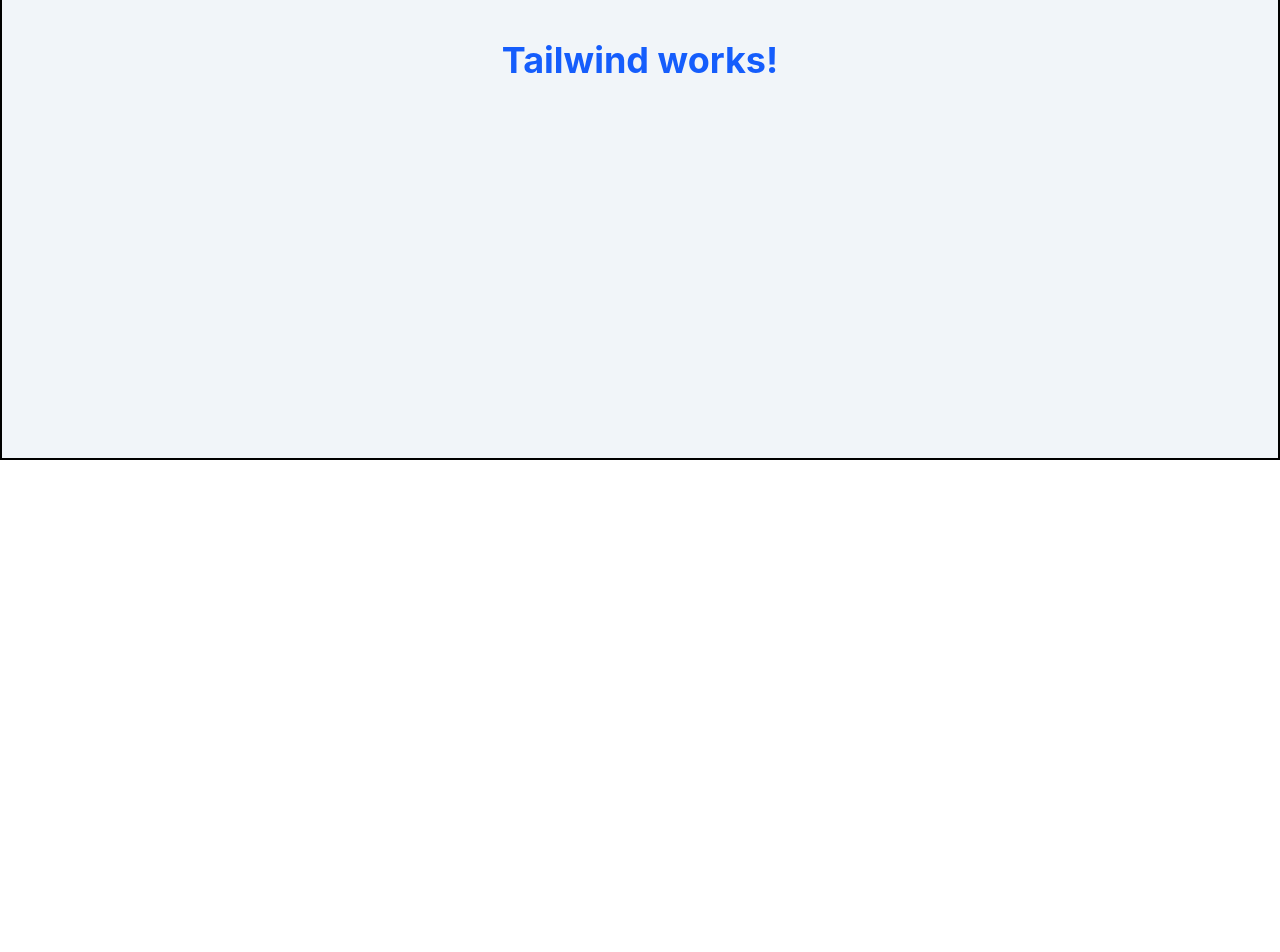
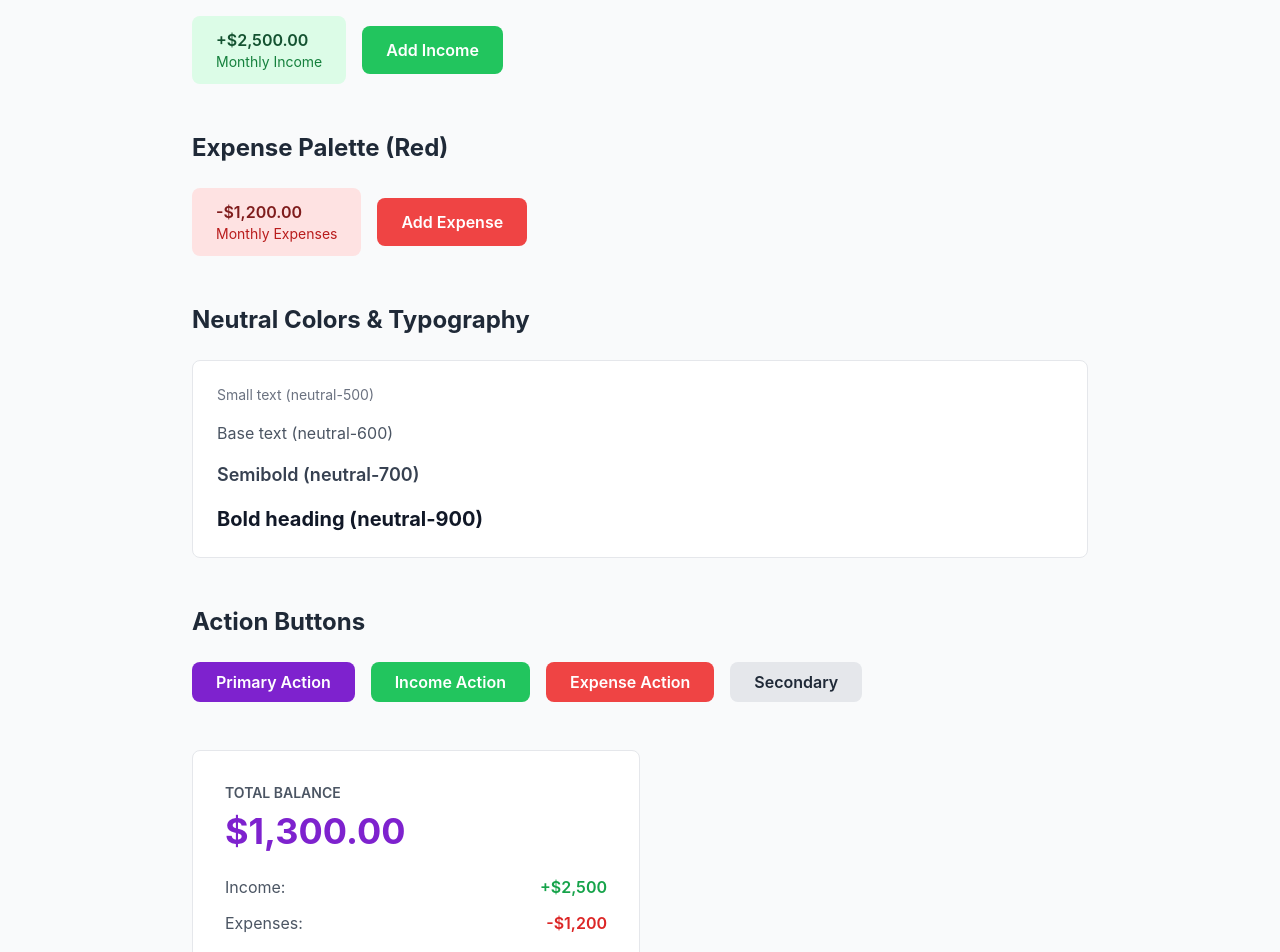
Before and after one commit to spkarthi/FinanceFlow, a React (Vite) app: page / in a window 1280 px wide. Shown: the part 340-1292 px from the top of the page. Before the commit the page ends 800 px from the top, so only its background shows below. Built offline with nearby package versions, Linux system fonts and the light colour scheme.

Commit message:
remove hardcoded values

```diff
--- a/src/App.jsx
+++ b/src/App.jsx
@@ -1,14 +1,99 @@
 import { useState } from 'react'
-import reactLogo from './assets/react.svg'
-import viteLogo from './assets/vite.svg'
-import heroImg from './assets/hero.png'
 
 function App() {
   return (
-    <div className="flex items-center justify-center h-screen border-2 bg-slate-100">
-      <h1 className="text-4xl font-bold text-blue-600">
-        Tailwind works!
-      </h1>
+    <div className="min-h-screen bg-neutral-50 p-8">
+      {/* Header */}
+      <div className="max-w-4xl mx-auto">
+        <h1 className="text-4xl font-bold text-neutral-900 mb-2">FinanceFlow</h1>
+        <p className="text-lg text-neutral-600 mb-12">Design System & Color Palette Demo (Tailwind Utility Classes)</p>
+
+        {/* Primary Color Palette */}
+      <div className="mb-12">
+        <h2 className="text-2xl font-bold text-neutral-800 mb-6">Primary Palette (Purple)</h2>
+        <div className="grid grid-cols-5 gap-4 mb-6">
+          <button className="bg-primary-50 text-primary-900 px-4 py-2 rounded font-semibold hover:opacity-80">50</button>
+          <button className="bg-primary-200 text-primary-900 px-4 py-2 rounded font-semibold hover:opacity-80">200</button>
+          <button className="bg-primary-500 text-white px-4 py-2 rounded font-semibold hover:opacity-80">500</button>
+          <button className="bg-primary-700 text-white px-4 py-2 rounded font-semibold hover:opacity-80">700</button>
+          <button className="bg-primary-900 text-white px-4 py-2 rounded font-semibold hover:opacity-80">900</button>
+        </div>
+      </div>
+
+        {/* Income Color Palette */}
+        <div className="mb-12">
+          <h2 className="text-2xl font-bold text-neutral-800 mb-6">Income Palette (Green)</h2>
+          <div className="flex gap-4 items-center">
+            <div className="bg-income-100 text-income-900 px-6 py-3 rounded-lg">
+              <p className="font-semibold">+$2,500.00</p>
+              <p className="text-sm text-income-700">Monthly Income</p>
+            </div>
+            <button className="bg-income-500 text-white px-6 py-3 rounded-lg font-semibold hover:opacity-90">
+              Add Income
+            </button>
+          </div>
+        </div>
+
+        {/* Expense Color Palette */}
+        <div className="mb-12">
+          <h2 className="text-2xl font-bold text-neutral-800 mb-6">Expense Palette (Red)</h2>
+          <div className="flex gap-4 items-center">
+            <div className="bg-expense-100 text-expense-900 px-6 py-3 rounded-lg">
+              <p className="font-semibold">-$1,200.00</p>
+              <p className="text-sm text-expense-700">Monthly Expenses</p>
+            </div>
+            <button className="bg-expense-500 text-white px-6 py-3 rounded-lg font-semibold hover:opacity-90">
+              Add Expense
+            </button>
+          </div>
+        </div>
+
+        {/* Neutral Colors */}
+        <div className="mb-12">
+          <h2 className="text-2xl font-bold text-neutral-800 mb-6">Neutral Colors & Typography</h2>
+          <div className="bg-white border border-neutral-200 rounded-lg p-6 space-y-4">
+            <p className="text-sm text-neutral-500">Small text (neutral-500)</p>
+            <p className="text-base text-neutral-600">Base text (neutral-600)</p>
+            <p className="text-lg font-semibold text-neutral-700">Semibold (neutral-700)</p>
+            <p className="text-xl font-bold text-neutral-900">Bold heading (neutral-900)</p>
+          </div>
+        </div>
+
+        {/* Combined Demo */}
+        <div className="mb-12">
+          <h2 className="text-2xl font-bold text-neutral-800 mb-6">Action Buttons</h2>
+          <div className="flex flex-wrap gap-4">
+            <button className="bg-primary-600 text-white font-semibold py-2 px-6 rounded-lg hover:opacity-90">
+              Primary Action
+            </button>
+            <button className="bg-income-500 text-white font-semibold py-2 px-6 rounded-lg hover:opacity-90">
+              Income Action
+            </button>
+            <button className="bg-expense-500 text-white font-semibold py-2 px-6 rounded-lg hover:opacity-90">
+              Expense Action
+            </button>
+            <button className="bg-neutral-200 hover:bg-neutral-300 text-neutral-800 font-semibold py-2 px-6 rounded-lg">
+              Secondary
+            </button>
+          </div>
+        </div>
+
+        {/* Balance Card Example */}
+        <div className="bg-white border border-neutral-200 rounded-lg p-8 max-w-md">
+          <p className="text-neutral-600 text-sm font-semibold mb-2">TOTAL BALANCE</p>
+          <p className="text-4xl font-bold text-primary-600 mb-6">$1,300.00</p>
+          <div className="space-y-3">
+            <div className="flex justify-between items-center">
+              <span className="text-neutral-600">Income:</span>
+              <span className="text-income-600 font-semibold">+$2,500</span>
+            </div>
+            <div className="flex justify-between items-center">
+              <span className="text-neutral-600">Expenses:</span>
+              <span className="text-expense-600 font-semibold">-$1,200</span>
+            </div>
+          </div>
+        </div>
+      </div>
     </div>
   )
 }
--- a/src/index.css
+++ b/src/index.css
@@ -1 +1,54 @@
 @import "tailwindcss";
+
+@theme {
+  /* Typography */
+  --font-sans: "Inter", "system-ui", "sans-serif";
+
+  /* Primary Palette (Purple) */
+  --color-primary-50: #f3e8ff;
+  --color-primary-100: #e9d5ff;
+  --color-primary-200: #d8b4fe;
+  --color-primary-300: #c084fc;
+  --color-primary-400: #a855f7;
+  --color-primary-500: #9333ea;
+  --color-primary-600: #7e22ce;
+  --color-primary-700: #6b21a8;
+  --color-primary-800: #581c87;
+  --color-primary-900: #3f0f5c;
+
+  /* Income Palette (Green) */
+  --color-income-50: #f0fdf4;
+  --color-income-100: #dcfce7;
+  --color-income-200: #bbf7d0;
+  --color-income-300: #86efac;
+  --color-income-400: #4ade80;
+  --color-income-500: #22c55e;
+  --color-income-600: #16a34a;
+  --color-income-700: #15803d;
+  --color-income-800: #166534;
+  --color-income-900: #145231;
+
+  /* Expense Palette (Red) */
+  --color-expense-50: #fef2f2;
+  --color-expense-100: #fee2e2;
+  --color-expense-200: #fecaca;
+  --color-expense-300: #fca5a5;
+  --color-expense-400: #f87171;
+  --color-expense-500: #ef4444;
+  --color-expense-600: #dc2626;
+  --color-expense-700: #b91c1c;
+  --color-expense-800: #991b1b;
+  --color-expense-900: #7f1d1d;
+
+  /* Neutral Palette */
+  --color-neutral-50: #f9fafb;
+  --color-neutral-100: #f3f4f6;
+  --color-neutral-200: #e5e7eb;
+  --color-neutral-300: #d1d5db;
+  --color-neutral-400: #9ca3af;
+  --color-neutral-500: #6b7280;
+  --color-neutral-600: #4b5563;
+  --color-neutral-700: #374151;
+  --color-neutral-800: #1f2937;
+  --color-neutral-900: #111827;
+}
--- a/tailwind.config.js
+++ /dev/null
@@ -1,8 +0,0 @@
-/** @type {import('tailwindcss').Config} */
-export default {
-  content: ['./index.html', './src/**/*.{js,jsx,ts,tsx}'],
-  theme: {
-    extend: {},
-  },
-  plugins: [],
-}
--- a/vite.config.js
+++ b/vite.config.js
@@ -8,4 +8,7 @@
     react(),
     tailwindcss() // 2. Add it to the plugins array
   ],
+  server: {
+    port: 5174
+  }
 })
```
